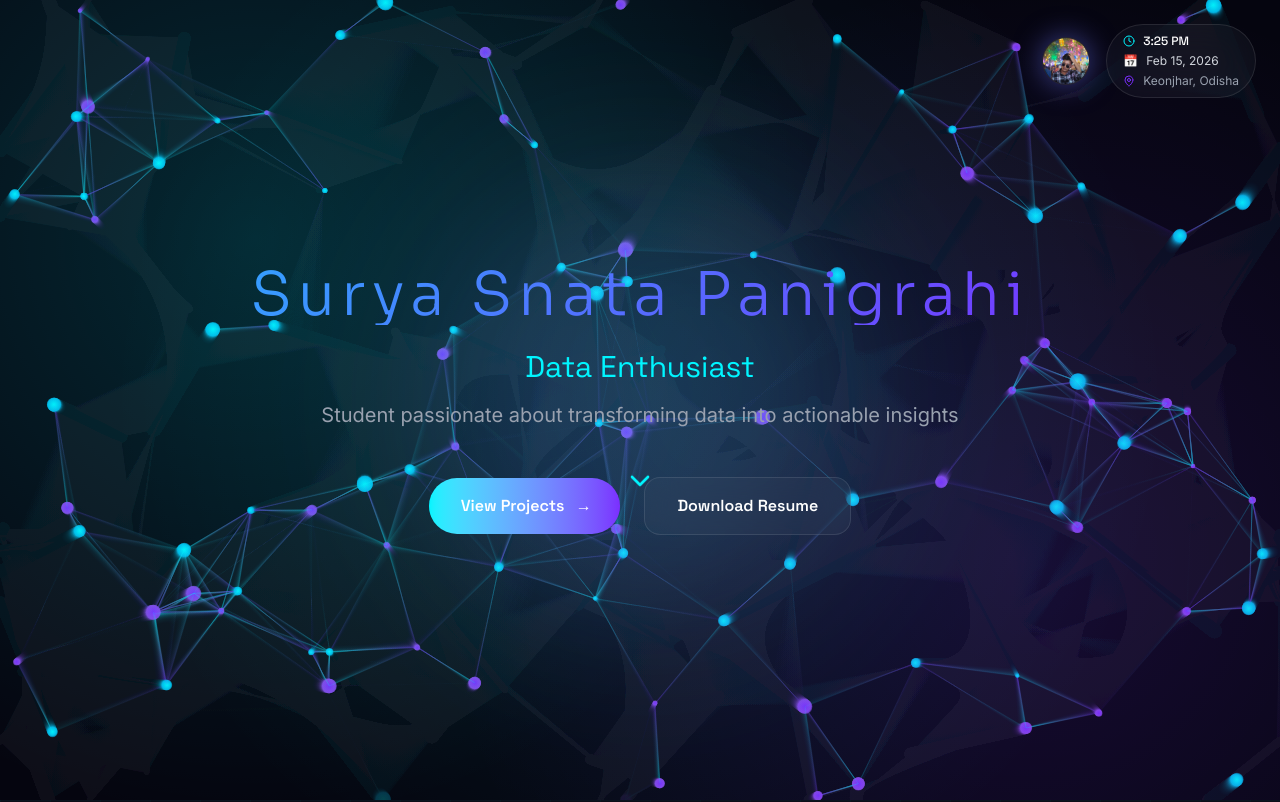
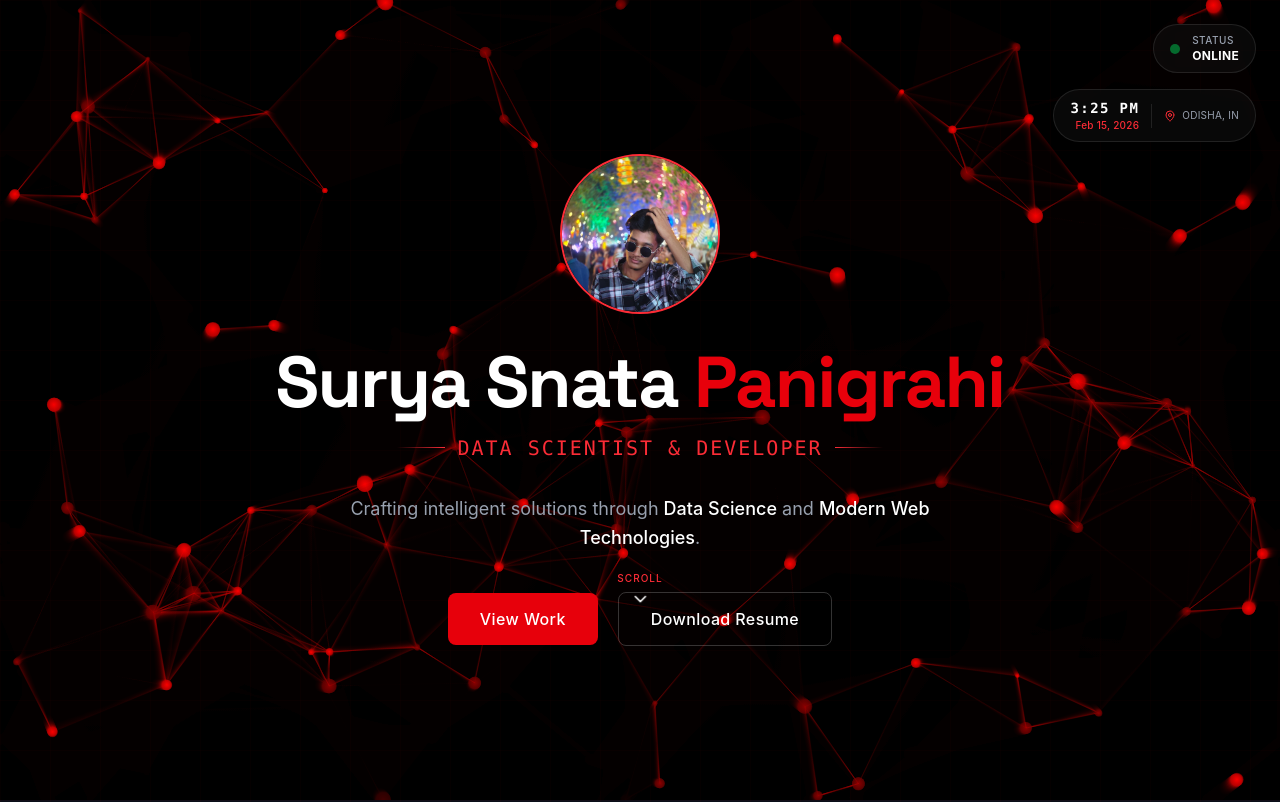
Before and after one commit to thesurya46/Suryaa_Portfolio, a React (Vite) app: page / in a window 1280 px wide. Shown: the top 802 px of the page. Built offline with nearby package versions, Linux system fonts and the light colour scheme.

Commit message:
feat: redesign portfolio to red/black theme

```diff
--- a/src/app/components/FloatingNav.tsx
+++ b/src/app/components/FloatingNav.tsx
@@ -67,11 +67,10 @@ export function FloatingNav() {
                 <motion.a
                   key={item.name}
                   href={item.href}
-                  className={`flex items-center gap-2 px-4 py-2 rounded-full transition-all duration-300 ${
-                    isActive
-                      ? 'bg-gradient-to-r from-[#00F5FF] to-[#7B2EFF] text-white'
-                      : 'text-gray-400 hover:text-white'
-                  }`}
+                  className={`flex items-center gap-2 px-4 py-2 rounded-full transition-all duration-300 ${isActive
+                    ? 'bg-gradient-to-r from-red-600 to-red-900 text-white'
+                    : 'text-gray-400 hover:text-white'
+                    }`}
                   style={{ fontFamily: 'Space Grotesk, sans-serif' }}
                   whileHover={{ scale: 1.05 }}
                   whileTap={{ scale: 0.95 }}
@@ -89,7 +88,7 @@ export function FloatingNav() {
       <AnimatePresence>
         {isVisible && (
           <motion.button
-            className="md:hidden fixed top-6 right-6 z-50 w-12 h-12 glass-strong rounded-full flex items-center justify-center neon-glow-blue"
+            className="md:hidden fixed top-6 right-6 z-50 w-12 h-12 glass-strong rounded-full flex items-center justify-center neon-glow-red"
             initial={{ scale: 0, opacity: 0 }}
             animate={{ scale: 1, opacity: 1 }}
             exit={{ scale: 0, opacity: 0 }}
@@ -97,9 +96,9 @@ export function FloatingNav() {
             whileTap={{ scale: 0.9 }}
           >
             {isMobileMenuOpen ? (
-              <X className="w-6 h-6 text-[#00F5FF]" />
+              <X className="w-6 h-6 text-red-500" />
             ) : (
-              <Menu className="w-6 h-6 text-[#00F5FF]" />
+              <Menu className="w-6 h-6 text-red-500" />
             )}
           </motion.button>
         )}
@@ -132,11 +131,10 @@ export function FloatingNav() {
                   <motion.a
                     key={item.name}
                     href={item.href}
-                    className={`flex items-center gap-4 glass-strong px-8 py-4 rounded-full transition-all duration-300 ${
-                      isActive
-                        ? 'bg-gradient-to-r from-[#00F5FF] to-[#7B2EFF] text-white neon-glow-cyan'
-                        : 'text-gray-400 hover:text-white hover:neon-glow-blue'
-                    }`}
+                    className={`flex items-center gap-4 glass-strong px-8 py-4 rounded-full transition-all duration-300 ${isActive
+                      ? 'bg-gradient-to-r from-red-600 to-red-900 text-white neon-glow-red'
+                      : 'text-gray-400 hover:text-white hover:neon-glow-red'
+                      }`}
                     style={{ fontFamily: 'Space Grotesk, sans-serif' }}
                     onClick={() => setIsMobileMenuOpen(false)}
                     initial={{ opacity: 0, x: -20 }}
--- a/src/app/components/HeroSection.tsx
+++ b/src/app/components/HeroSection.tsx
@@ -1,6 +1,6 @@
 import { useEffect, useRef, useState } from 'react';
 import { motion } from 'motion/react';
-import { ChevronDown, Clock, MapPin } from 'lucide-react';
+import { ChevronDown, Clock, MapPin, Activity } from 'lucide-react';
 import { downloadResume } from '../utils/resumeDownload';
 import profilePhoto from '@/assets/0a062a220b68b7fd04f9bc8bd6a7cf16acdc6ad8.png';
 
@@ -57,7 +57,7 @@ export function HeroSection() {
       hue: number;
     }> = [];
 
-    // Create aesthetic dual-color particles
+    // Create aesthetic dual-color particles (Red & Crimson)
     for (let i = 0; i < 100; i++) {
       particles.push({
         x: Math.random() * canvas.width,
@@ -65,15 +65,15 @@ export function HeroSection() {
         vx: (Math.random() - 0.5) * 0.8,
         vy: (Math.random() - 0.5) * 0.8,
         size: Math.random() * 3 + 1,
-        hue: Math.random() > 0.5 ? 190 : 280, // Cyan or Purple
+        hue: Math.random() > 0.5 ? 0 : 350, // Red or Crimson hue
       });
     }
 
     let animationFrameId: number;
 
     const animate = () => {
-      // Smooth fade effect
-      ctx.fillStyle = 'rgba(11, 15, 25, 0.1)';
+      // Smooth fade effect (Darker background)
+      ctx.fillStyle = 'rgba(5, 5, 5, 0.1)';
       ctx.fillRect(0, 0, canvas.width, canvas.height);
 
       particles.forEach((particle, i) => {
@@ -96,16 +96,16 @@ export function HeroSection() {
           particle.size * 4
         );
 
-        if (particle.hue === 190) {
-          // Cyan particles
-          gradient.addColorStop(0, 'rgba(0, 245, 255, 0.8)');
-          gradient.addColorStop(0.5, 'rgba(0, 200, 255, 0.4)');
-          gradient.addColorStop(1, 'rgba(0, 150, 200, 0)');
+        if (particle.hue === 0) {
+          // Bright Red particles
+          gradient.addColorStop(0, 'rgba(255, 0, 0, 0.8)');
+          gradient.addColorStop(0.5, 'rgba(200, 0, 0, 0.4)');
+          gradient.addColorStop(1, 'rgba(150, 0, 0, 0)');
         } else {
-          // Purple particles
-          gradient.addColorStop(0, 'rgba(123, 46, 255, 0.8)');
-          gradient.addColorStop(0.5, 'rgba(150, 80, 255, 0.4)');
-          gradient.addColorStop(1, 'rgba(100, 50, 200, 0)');
+          // Dark Red particles
+          gradient.addColorStop(0, 'rgba(139, 0, 0, 0.8)');
+          gradient.addColorStop(0.5, 'rgba(100, 0, 0, 0.4)');
+          gradient.addColorStop(1, 'rgba(80, 0, 0, 0)');
         }
 
         ctx.fillStyle = gradient;
@@ -128,9 +128,9 @@ export function HeroSection() {
             );
 
             const alpha = 0.3 * (1 - distance / 150);
-            lineGradient.addColorStop(0, `rgba(0, 245, 255, ${alpha})`);
-            lineGradient.addColorStop(0.5, `rgba(80, 150, 220, ${alpha * 0.8})`);
-            lineGradient.addColorStop(1, `rgba(123, 46, 255, ${alpha})`);
+            lineGradient.addColorStop(0, `rgba(255, 0, 0, ${alpha})`);
+            lineGradient.addColorStop(0.5, `rgba(139, 0, 0, ${alpha * 0.8})`);
+            lineGradient.addColorStop(1, `rgba(255, 0, 0, ${alpha})`);
 
             ctx.strokeStyle = lineGradient;
             ctx.lineWidth = 1;
@@ -165,92 +165,49 @@ export function HeroSection() {
   };
 
   return (
-    <section className="relative min-h-screen flex items-center justify-center overflow-hidden noise-bg">
+    <section className="relative min-h-screen flex items-center justify-center overflow-hidden bg-[#050505]">
       <canvas ref={canvasRef} className="particle-canvas" />
 
-      {/* Gradient Mesh Background */}
-      <div className="absolute inset-0 gradient-mesh pointer-events-none" />
+      {/* Grid Background */}
+      <div className="absolute inset-0 grid-bg pointer-events-none opacity-20" />
 
       {/* Real-Time Status Bar - Top Right */}
       <motion.div
-        className="absolute top-4 right-4 md:top-6 md:right-6 z-20 flex items-center gap-2 md:gap-4"
-        initial={{ opacity: 0, y: -20 }}
-        animate={{ opacity: 1, y: 0 }}
+        className="absolute top-4 right-4 md:top-6 md:right-6 z-20 flex flex-col items-end gap-2 md:gap-4"
+        initial={{ opacity: 0, x: 20 }}
+        animate={{ opacity: 1, x: 0 }}
         transition={{ duration: 0.8, delay: 0.5 }}
       >
-        {/* Profile Photo */}
-        <motion.div
-          className="relative w-10 h-10 md:w-12 md:h-12 rounded-full overflow-hidden border-2 border-[#00F5FF] glass"
-          whileHover={{ scale: 1.1 }}
-          animate={{
-            boxShadow: [
-              '0 0 20px rgba(0, 245, 255, 0.5)',
-              '0 0 30px rgba(123, 46, 255, 0.5)',
-              '0 0 20px rgba(0, 245, 255, 0.5)',
-            ],
-          }}
-          transition={{ duration: 3, repeat: Infinity }}
-        >
-          <img
-            src={profilePhoto}
-            alt="Surya"
-            className="w-full h-full object-cover"
-          />
-        </motion.div>
+        {/* Status Widget */}
+        <div className="flex items-center gap-3 glass px-4 py-2 rounded-full border border-red-500/20 bg-black/40 backdrop-blur-md">
+          <div className="relative">
+            <div className="w-2.5 h-2.5 rounded-full bg-green-500 animate-pulse" />
+            <div className="absolute inset-0 w-2.5 h-2.5 rounded-full bg-green-500 animate-ping opacity-75" />
+          </div>
+          <div className="flex flex-col">
+            <span className="text-[10px] uppercase tracking-wider text-gray-400 font-medium">Status</span>
+            <span className="text-xs text-white font-bold tracking-wide">ONLINE</span>
+          </div>
+        </div>
 
-        {/* Status Card */}
-        <motion.div
-          className="glass px-3 py-1.5 md:px-4 md:py-2 rounded-full border border-[#00F5FF]/30 backdrop-blur-lg"
-          whileHover={{ scale: 1.05 }}
-        >
-          <div className="flex flex-col gap-0.5 md:gap-1">
-            {/* Time */}
-            <div className="flex items-center gap-1.5 md:gap-2">
-              <Clock className="w-2.5 h-2.5 md:w-3 md:h-3 text-[#00F5FF]" />
-              <span
-                className="text-[10px] md:text-xs text-white font-medium"
-                style={{ fontFamily: 'Space Grotesk, sans-serif' }}
-              >
+        {/* Time Widget */}
+        <div className="glass px-3 py-1.5 md:px-4 md:py-2 rounded-full border border-red-500/20 bg-black/40 backdrop-blur-md">
+          <div className="flex items-center gap-3">
+            <div className="flex flex-col items-end">
+              <span className="text-xs md:text-sm text-white font-mono font-bold tracking-widest">
                 {formatTime(currentTime)}
               </span>
-            </div>
-            {/* Date */}
-            <div className="flex items-center gap-1.5 md:gap-2">
-              <span className="text-[10px] md:text-xs text-[#00F5FF]">📅</span>
-              <span
-                className="text-[9px] md:text-xs text-gray-300"
-                style={{ fontFamily: 'Inter, sans-serif' }}
-              >
+              <span className="text-[10px] text-red-500 font-medium tracking-wide">
                 {formatDate(currentTime)}
               </span>
             </div>
-            {/* Location */}
-            <div className="flex items-center gap-1.5 md:gap-2">
-              <MapPin className="w-2.5 h-2.5 md:w-3 md:h-3 text-[#7B2EFF]" />
-              <span
-                className="text-[9px] md:text-xs text-gray-400"
-                style={{ fontFamily: 'Inter, sans-serif' }}
-              >
-                Keonjhar, Odisha
-              </span>
+            <div className="h-6 w-[1px] bg-white/10" />
+            <div className="flex items-center gap-1.5 text-gray-400">
+              <MapPin className="w-3 h-3 text-red-500" />
+              <span className="text-[10px] uppercase tracking-wide">Odisha, IN</span>
             </div>
           </div>
-        </motion.div>
-      </motion.div>
-
-      {/* 3D AI Orb */}
-      <motion.div
-        className="absolute top-1/2 left-1/2 w-96 h-96 -translate-x-1/2 -translate-y-1/2"
-        animate={{
-          rotate: [0, 360],
-          scale: [1, 1.1, 1],
-        }}
-        transition={{
-          rotate: { duration: 20, repeat: Infinity, ease: 'linear' },
-          scale: { duration: 4, repeat: Infinity, ease: 'easeInOut' },
-        }}
-      >
-        <div className="w-full h-full rounded-full bg-gradient-to-br from-[#00F5FF]/20 to-[#7B2EFF]/20 blur-3xl pulse-glow" />
+        </div>
       </motion.div>
 
       {/* Hero Content */}
@@ -259,58 +216,67 @@ export function HeroSection() {
           initial={{ opacity: 0, y: 30 }}
           animate={{ opacity: 1, y: 0 }}
           transition={{ duration: 0.8 }}
+          className="flex flex-col items-center"
         >
+          {/* Profile Photo with Red Glow */}
+          <motion.div
+            className="relative w-32 h-32 md:w-40 md:h-40 rounded-full overflow-hidden border-2 border-red-500 mb-8"
+            initial={{ scale: 0 }}
+            animate={{ scale: 1 }}
+            transition={{ type: "spring", stiffness: 260, damping: 20 }}
+          >
+            <div className="absolute inset-0 bg-red-500/20 animate-pulse" />
+            <img
+              src={profilePhoto}
+              alt="Surya"
+              className="w-full h-full object-cover relative z-10"
+            />
+            <div className="absolute inset-0 ring-4 ring-red-500/30 rounded-full animate-pulse" />
+          </motion.div>
+
+          {/* Name & Title */}
           <motion.h1
-            className="text-3xl sm:text-4xl md:text-5xl lg:text-6xl gradient-text mb-6"
-            style={{ fontFamily: 'Sora, sans-serif', letterSpacing: '0.1em', fontWeight: '300' }}
-            initial={{ opacity: 0, scale: 0.8 }}
-            animate={{ opacity: 1, scale: 1 }}
-            transition={{ duration: 1, delay: 0.2 }}
+            className="text-4xl sm:text-5xl md:text-7xl font-bold text-white mb-4 tracking-tight"
+            style={{ fontFamily: 'Space Grotesk, sans-serif' }}
           >
-            Surya Snata Panigrahi
+            Surya Snata
+            <span className="text-red-600 block md:inline md:ml-4">Panigrahi</span>
           </motion.h1>
 
-          <motion.p
-            className="text-2xl md:text-3xl text-[#00F5FF] mb-4"
-            style={{ fontFamily: 'Space Grotesk, sans-serif' }}
+          <motion.div
+            className="flex items-center gap-3 mb-8"
             initial={{ opacity: 0 }}
             animate={{ opacity: 1 }}
-            transition={{ duration: 0.8, delay: 0.5 }}
+            transition={{ delay: 0.3 }}
           >
-            Data Enthusiast
-          </motion.p>
+            <div className="h-[1px] w-12 bg-gradient-to-r from-transparent to-red-500" />
+            <span className="text-lg md:text-xl text-red-500 font-mono tracking-widest uppercase">
+              Data Scientist & Developer
+            </span>
+            <div className="h-[1px] w-12 bg-gradient-to-l from-transparent to-red-500" />
+          </motion.div>
 
           <motion.p
-            className="text-lg md:text-xl text-gray-400 mb-12 max-w-2xl mx-auto"
-            style={{ fontFamily: 'Inter, sans-serif' }}
+            className="text-base md:text-lg text-gray-400 mb-10 max-w-2xl mx-auto leading-relaxed"
             initial={{ opacity: 0 }}
             animate={{ opacity: 1 }}
-            transition={{ duration: 0.8, delay: 0.7 }}
+            transition={{ delay: 0.5 }}
           >
-            Student passionate about transforming data into actionable insights
+            Crafting intelligent solutions through <span className="text-white font-medium">Data Science</span> and <span className="text-white font-medium">Modern Web Technologies</span>.
           </motion.p>
 
           <motion.div
-            className="flex flex-col sm:flex-row gap-6 justify-center items-center"
+            className="flex flex-col sm:flex-row gap-5 justify-center items-center w-full sm:w-auto"
             initial={{ opacity: 0, y: 20 }}
             animate={{ opacity: 1, y: 0 }}
-            transition={{ duration: 0.8, delay: 0.9 }}
+            transition={{ duration: 0.8, delay: 0.7 }}
           >
             <a
               href="#projects"
-              className="group relative px-8 py-4 bg-gradient-to-r from-[#00F5FF] to-[#7B2EFF] rounded-full overflow-hidden ripple-button"
-              style={{ fontFamily: 'Space Grotesk, sans-serif' }}
+              className="group relative px-8 py-3.5 bg-red-600 text-white rounded-lg flex items-center gap-2 overflow-hidden w-full sm:w-auto justify-center"
             >
-              <span className="relative z-10 text-white font-semibold flex items-center gap-2">
-                View Projects
-                <motion.span
-                  animate={{ x: [0, 5, 0] }}
-                  transition={{ duration: 1.5, repeat: Infinity }}
-                >
-                  →
-                </motion.span>
-              </span>
-              <div className="absolute inset-0 neon-glow-cyan opacity-50" />
+              <span className="relative z-10 font-medium tracking-wide">View Work</span>
+              <div className="absolute inset-0 bg-red-700 transform scale-x-0 group-hover:scale-x-100 transition-transform origin-left duration-300" />
             </a>
 
             <button
@@ -318,10 +284,9 @@ export function HeroSection() {
                 e.preventDefault();
                 downloadResume();
               }}
-              className="group px-8 py-4 glass rounded-full border border-[#00F5FF]/30 hover:border-[#00F5FF] transition-all duration-300 animated-border cursor-pointer"
-              style={{ fontFamily: 'Space Grotesk, sans-serif' }}
+              className="group px-8 py-3.5 bg-transparent border border-white/20 text-white rounded-lg hover:bg-white/5 transition-all w-full sm:w-auto"
             >
-              <span className="text-white font-semibold">Download Resume</span>
+              <span className="font-medium tracking-wide">Download Resume</span>
             </button>
           </motion.div>
         </motion.div>
@@ -329,12 +294,13 @@ export function HeroSection() {
         {/* Scroll Indicator */}
         <motion.button
           onClick={scrollToAbout}
-          className="absolute bottom-12 left-1/2 -translate-x-1/2 scroll-indicator cursor-pointer"
+          className="absolute bottom-8 left-1/2 -translate-x-1/2 flex flex-col items-center gap-2 opacity-50 hover:opacity-100 transition-opacity cursor-pointer"
           initial={{ opacity: 0 }}
           animate={{ opacity: 1 }}
           transition={{ delay: 1.5 }}
         >
-          <ChevronDown className="w-8 h-8 text-[#00F5FF]" />
+          <span className="text-[10px] uppercase tracking-widest text-red-500">Scroll</span>
+          <ChevronDown className="w-5 h-5 text-white animate-bounce" />
         </motion.button>
       </div>
     </section>
--- a/src/styles/portfolio.css
+++ b/src/styles/portfolio.css
@@ -1,10 +1,10 @@
 /* Custom Portfolio Styles */
 
 :root {
-  --electric-blue: #00F5FF;
-  --neon-purple: #7B2EFF;
-  --deep-space: #0B0F19;
-  --cyan-glow: #00F5FF;
+  --electric-blue: #FF0000;
+  --neon-purple: #8B0000;
+  --deep-space: #000000;
+  --cyan-glow: #FF0000;
 }
 
 /* Custom Cursor */
@@ -78,9 +78,12 @@
 }
 
 @keyframes gradient-shift {
-  0%, 100% {
+
+  0%,
+  100% {
     background-position: 0% 50%;
   }
+
   50% {
     background-position: 100% 50%;
   }
@@ -116,9 +119,11 @@
   0% {
     background-position: 0% 50%;
   }
+
   50% {
     background-position: 100% 50%;
   }
+
   100% {
     background-position: 0% 50%;
   }
@@ -168,9 +173,12 @@ html {
 
 /* Floating Animation */
 @keyframes float {
-  0%, 100% {
+
+  0%,
+  100% {
     transform: translateY(0px) rotate(0deg);
   }
+
   50% {
     transform: translateY(-20px) rotate(5deg);
   }
@@ -182,10 +190,13 @@ html {
 
 /* Pulse Animation */
 @keyframes pulse-glow {
-  0%, 100% {
+
+  0%,
+  100% {
     opacity: 1;
     transform: scale(1);
   }
+
   50% {
     opacity: 0.7;
     transform: scale(1.05);
@@ -206,9 +217,12 @@ html {
 
 /* Scroll Indicator */
 @keyframes scroll-bounce {
-  0%, 100% {
+
+  0%,
+  100% {
     transform: translateY(0);
   }
+
   50% {
     transform: translateY(10px);
   }
@@ -259,7 +273,7 @@ html {
 /* Grid Background */
 .grid-bg {
   background-image:
-    linear-gradient(rgba(0, 245, 255, 0.1) 1px, transparent 1px),
-    linear-gradient(90deg, rgba(0, 245, 255, 0.1) 1px, transparent 1px);
+    linear-gradient(rgba(255, 0, 0, 0.1) 1px, transparent 1px),
+    linear-gradient(90deg, rgba(255, 0, 0, 0.1) 1px, transparent 1px);
   background-size: 50px 50px;
 }
--- a/src/styles/theme.css
+++ b/src/styles/theme.css
@@ -2,20 +2,20 @@
 
 :root {
   --font-size: 16px;
-  --background: #ffffff;
-  --foreground: oklch(0.145 0 0);
-  --card: #ffffff;
-  --card-foreground: oklch(0.145 0 0);
-  --popover: oklch(1 0 0);
-  --popover-foreground: oklch(0.145 0 0);
-  --primary: #030213;
-  --primary-foreground: oklch(1 0 0);
-  --secondary: oklch(0.95 0.0058 264.53);
-  --secondary-foreground: #030213;
-  --muted: #ececf0;
-  --muted-foreground: #717182;
-  --accent: #e9ebef;
-  --accent-foreground: #030213;
+  --background: #050505;
+  --foreground: #ffffff;
+  --card: #0a0a0a;
+  --card-foreground: #ffffff;
+  --popover: #0a0a0a;
+  --popover-foreground: #ffffff;
+  --primary: #FF0000;
+  --primary-foreground: #ffffff;
+  --secondary: #8B0000;
+  --secondary-foreground: #ffffff;
+  --muted: #1a1a1a;
+  --muted-foreground: #a1a1aa;
+  --accent: #1a1a1a;
+  --accent-foreground: #ffffff;
   --destructive: #d4183d;
   --destructive-foreground: #ffffff;
   --border: rgba(0, 0, 0, 0.1);
```
Lines whose indentation alone changed are shown as unchanged.
